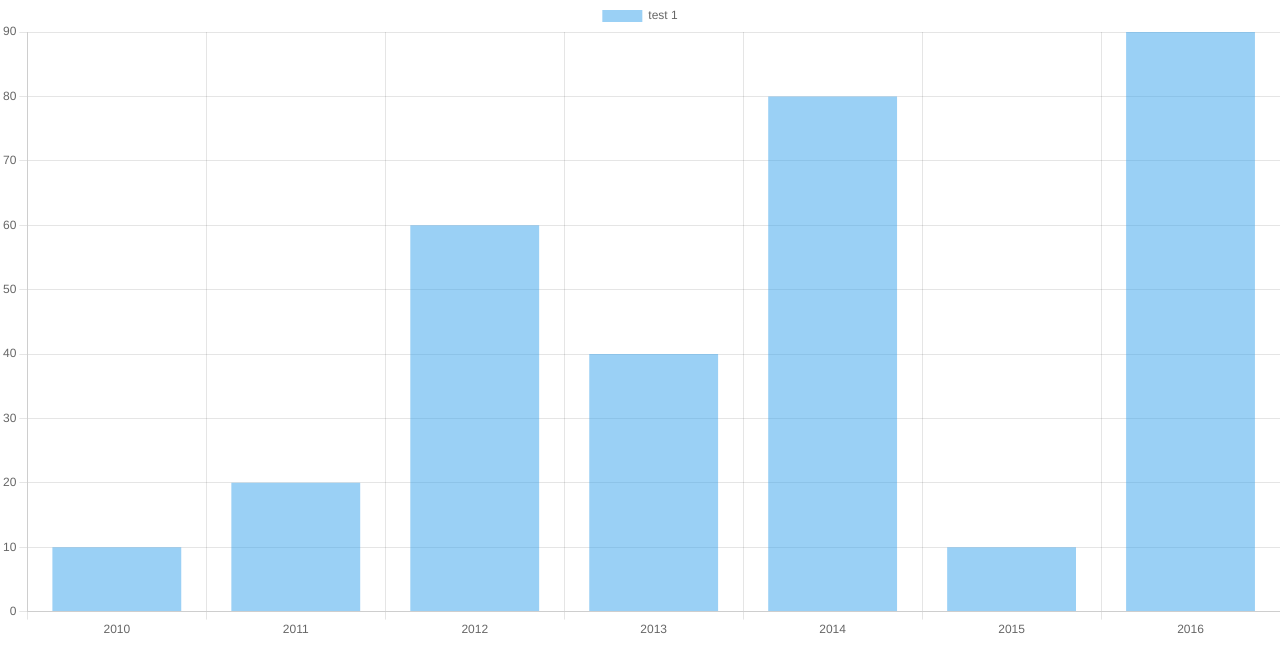
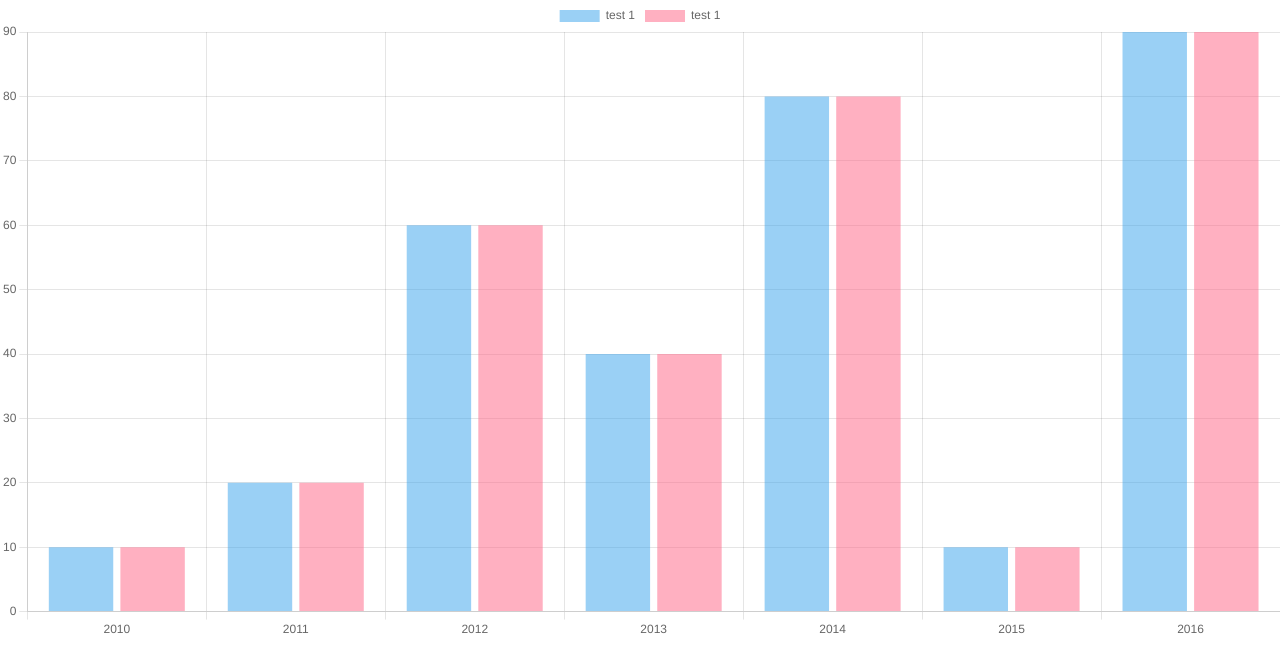
Before and after one commit to pharos-lab/beacon, a Vue app: page / in a window 1280 px wide. Shown: the top 672 px of the page. Built offline with nearby package versions, Linux system fonts and the light colour scheme.

Commit message:
add plugins props

```diff
--- a/src/App.vue
+++ b/src/App.vue
@@ -1,5 +1,5 @@
 <template>
-    <BarChart :data="data" label="test ok"></BarChart>
+    <BarChart :data="data"></BarChart>
 </template>
 
 <script setup>
@@ -16,9 +16,15 @@ const rawData = [
 ]
 const data = {
     labels: rawData.map(row => row.year),
-    datasets: [{
-        label: 'test 1',
-        data: rawData.map(row => row.count)},
+    datasets: [
+        {
+            label: 'test 1',
+            data: rawData.map(row => row.count)
+        },
+        {
+            label: 'test 1',
+            data: rawData.map(row => row.count)
+        },
     ]
 }
 </script>
--- a/src/components/BarChart.vue
+++ b/src/components/BarChart.vue
@@ -12,7 +12,7 @@ const props = defineProps({
         required: true
     },
     options: Object,
-
+    plugins: Object
 })
 
 const barChart = ref()
```
